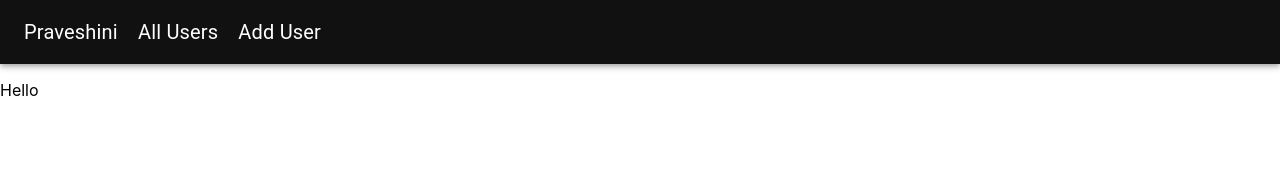
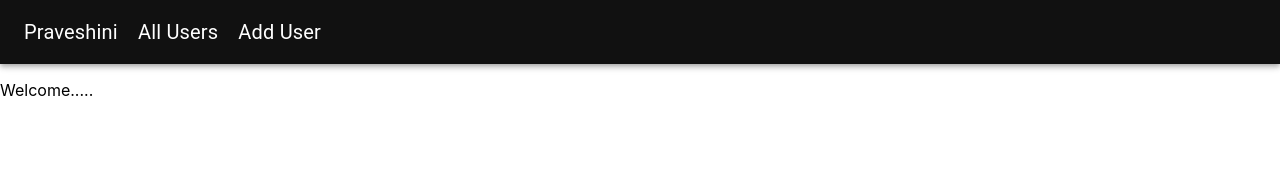
Before and after one commit to Praveshini2004/UserManagement, a React (Create React App) app in the folder client/: page / in a window 1280 px wide. Shown: the top 170 px of the page. Built offline with nearby package versions, Linux system fonts and the light colour scheme.

Commit message:
Update Welcome.jsx

```diff
--- a/client/src/components/Welcome.jsx
+++ b/client/src/components/Welcome.jsx
@@ -1,7 +1,7 @@
 
 const Welcome=()=>{
     return (
-        <p>Hello</p>
+        <p>Welcome.....</p>
     )
 }
 export default Welcome;
```
